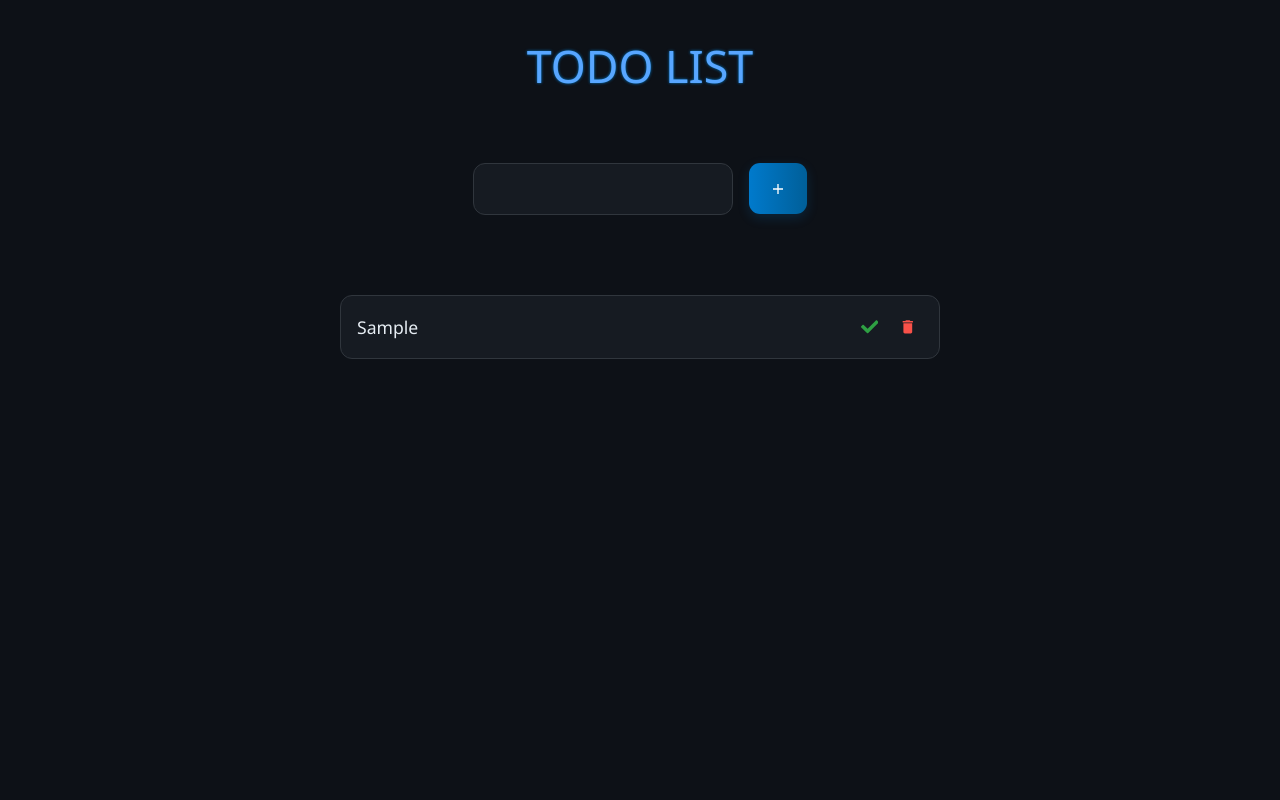
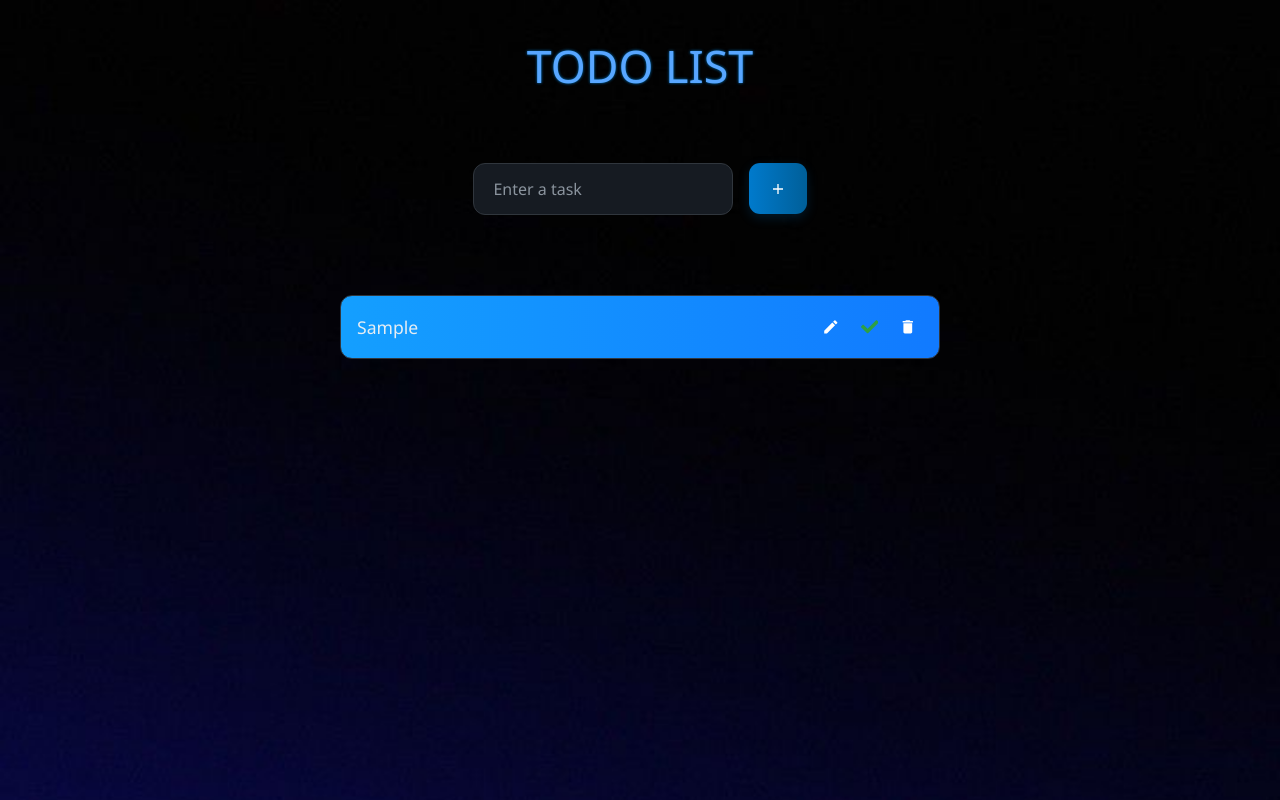
Before and after one commit to abhishekmahara/react-todo-list, a React (Vite) app: page / in a window 1280 px wide. Both pictures are taken after typing "Sample" into the empty fields and a click on the button 778 px from the left and 188 px from the top of the page. Shown: the top 800 px of the page. Built offline with nearby package versions, Linux system fonts and the light colour scheme.

Commit message:
feat: add edit functionality to todo items

```diff
--- a/src/App.css
+++ b/src/App.css
@@ -1 +1,5 @@
 @import "tailwindcss";
+
+body{
+     background-image: url("vite-project/src/assets/IMG_8144.JPG");
+}
--- a/src/Todo/List.css
+++ b/src/Todo/List.css
@@ -1,10 +1,15 @@
-/* Base Section Styling - Dark Mode */
+body{
+   background-image: url("../assets/IMG_8144.JPG");
+  background-size: cover;
+  background-repeat: no-repeat;
+
+}
+
 section {
-  background-color: #0d1117;
+  /* background-color: #0d1117; */
   color: #c9d1d9;
   padding: 2rem;
   height: 100%;
-  /* min-height: 100vh; */
   font-family: 'Segoe UI', Tahoma, Geneva, Verdana, sans-serif;
 }
 
@@ -88,7 +93,8 @@ form {
 }
 
 .unOrderedList li {
-  background-color: #161b22;
+  /* background-color: #161b22; */
+  background: linear-gradient(90deg, #149fff 0%, #117aff 100%);
   border: 1px solid #30363d;
   border-radius: 12px;
   padding: 1rem;
@@ -114,7 +120,7 @@ form {
 }
 
 /* Icon Buttons */
-.Check-button,
+.Check-button,.Edit-button,
 .del-button {
   background: none;
   border: none;
@@ -128,12 +134,23 @@ form {
 
 .completed {
   text-decoration: line-through;
-  color: #8b949e; /* faded color for completed task */
+  color: #8b949e;
 }
 
+.Edit-button{
+  color:white;
+}
+
+.Edit-button:hover{
+  background: linear-gradient(
+    90deg,
+    rgba(93, 12, 255, 0.3) 0%,
+    rgba(155, 0, 250, 0.3) 30%
+  );
+}
 
 .Check-button {
-  color: #2ea043; /* green */
+  color: #2ea043;
 }
 
 .Check-button:hover {
@@ -141,9 +158,9 @@ form {
 }
 
 .del-button {
-  color: #f85149; /* red */
+  color: white;
 }
 
 .del-button:hover {
-  background-color: rgba(248, 81, 73, 0.2);
+  background-color: rgba(248, 81, 73, 0.6);
 }
--- a/src/Todo/List.jsx
+++ b/src/Todo/List.jsx
@@ -1,27 +1,33 @@
 import { useState } from 'react';
 import './List.css';
 import { IoMdAdd } from "react-icons/io";
-import { MdDelete } from "react-icons/md";
+import { MdDelete, MdEdit } from "react-icons/md";
 import { FaCheck } from "react-icons/fa";
 
+export const List = () => {
+  const [inVal, setInVal] = useState("");
+  const [task, setTask] = useState([]);
+  const [editId, setEditId] = useState(null); // 👈 Track task being edited
 
- export const List=()=> {
-
-  const [inVal ,setInVal] =  useState("") ;
-  const [task, setTask] = useState([]);
-  console.log("thisis task", task);
-
-
-  const handleInputChange  =(value) =>{
+  const handleInputChange = (value) => {
     setInVal(value);
   };
 
-  const handleFormSubmit = (event) =>{
+  const handleFormSubmit = (event) => {
     event.preventDefault();
 
-    if(!inVal) return;
+    if (!inVal.trim()) return;
 
-    if(task.some(t => t.text === inVal)) {
+    if (editId) {
+      // Update existing task
+      const updatedTasks = task.map((item) =>
+        item.id === editId ? { ...item, text: inVal } : item
+      );
+      setTask(updatedTasks);
+      setEditId(null); // Exit edit mode
+    } else {
+      // Prevent duplicate task
+      if (task.some((t) => t.text === inVal)) {
         setInVal("");
         return;
       }
@@ -29,51 +35,82 @@ import { FaCheck } from "react-icons/fa";
       const newTask = {
         id: Date.now(),
         text: inVal,
-      completed:false
+        completed: false,
+      };
+      setTask((prev) => [...prev, newTask]);
     }
 
-    setTask((preTask)=> [...preTask,newTask]) ;
-    setInVal("");
+    setInVal(""); // Reset input
   };
 
-  const taskComplete =(idToCheck)=>{
-    setTask((preTask)=> preTask.map((task)=> task.id === idToCheck ? {...task, completed: !task.completed} : task))
+  const taskComplete = (idToCheck) => {
+    setTask((prevTask) =>
+      prevTask.map((task) =>
+        task.id === idToCheck ? { ...task, completed: !task.completed } : task
+      )
+    );
+  };
+
+  const deleteItem = (idDel) => {
+    setTask((prev) => prev.filter((task) => task.id !== idDel));
+    if (editId === idDel) {
+      setEditId(null);
+      setInVal("");
     }
-  const deleteItem =(idDel)=>{
-    setTask((preTask)=> preTask.filter(task => task.id !== idDel))
-  }
+  };
+
+  const handleEdit = (idToEdit) => {
+    const editTask = task.find((t) => t.id === idToEdit);
+    setInVal(editTask.text);
+    setEditId(idToEdit);
+  };
 
   return (
     <section>
       <header>
         <h1>TODO LIST</h1>
       </header>
+
       <section>
-      <form onSubmit={handleFormSubmit} >
+        <form onSubmit={handleFormSubmit}>
           <div>
-          <input type="text" className='todo-input' autoComplete='off'  value={inVal} onChange={(event) => handleInputChange(event.target.value) } />
+            <input
+              type="text"
+              className="todo-input"
+              autoComplete="off"
+              value={inVal}
+              onChange={(e) => handleInputChange(e.target.value)}
+              placeholder="Enter a task"
+            />
           </div>
           <div>
-          <button type='submit' className='todo-btn'> <IoMdAdd /> </button>
+            <button type="submit" className="todo-btn">
+              {editId ? "Update" : <IoMdAdd />}
+            </button>
           </div>
         </form>
       </section>
-    <section className='unOrderedList'>
+
+      <section className="unOrderedList">
         <ul>
-  {
-    task.map((curTask, index) => {
-      return (
-        <li key={index}>
-          <span className={curTask.completed ? 'completed' : ''}>{curTask.text}</span>
-          <button className='Check-button' onClick={()=>taskComplete(curTask.id)}><FaCheck /></button>
-          <button className='del-button' onClick={()=>deleteItem(curTask.id)}><MdDelete /></button>
+          {task.map((curTask) => (
+            <li key={curTask.id}>
+              <span className={curTask.completed ? "completed" : ""}>
+                {curTask.text}
+              </span>
+              <button className="Edit-button" onClick={() => handleEdit(curTask.id)}>
+                <MdEdit />
+              </button>
+              <button className="Check-button" onClick={() => taskComplete(curTask.id)}>
+                <FaCheck />
+              </button>
+              <button className="del-button" onClick={() => deleteItem(curTask.id)}>
+                <MdDelete />
+              </button>
             </li>
-      );
-    })
-  }
+          ))}
         </ul>
-
       </section>
     </section>
-  )
-}
+  );
+};
```
Also changed, not shown: src/assets/IMG_8144.JPG (added). Lines whose indentation alone changed are shown as unchanged.
